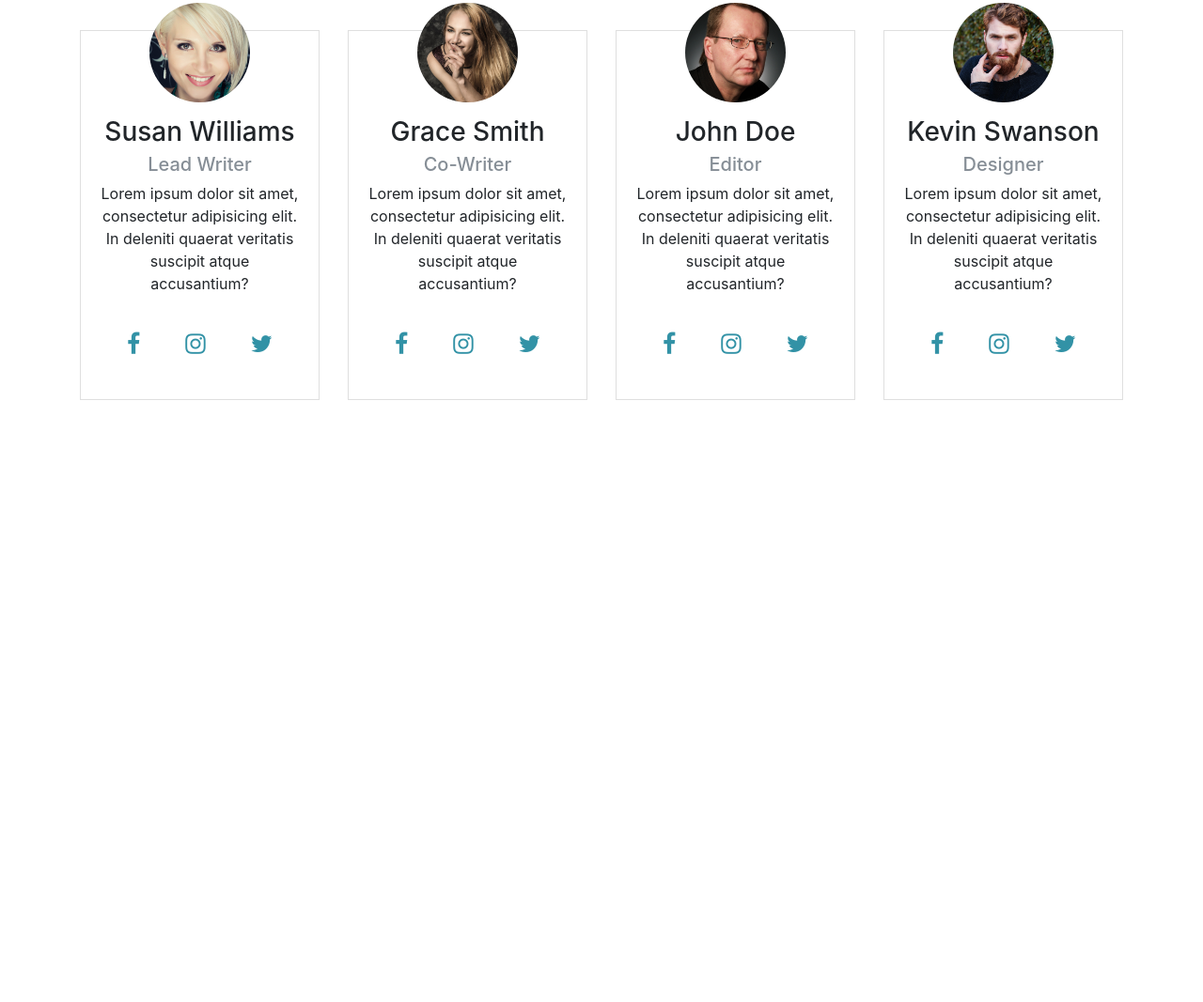
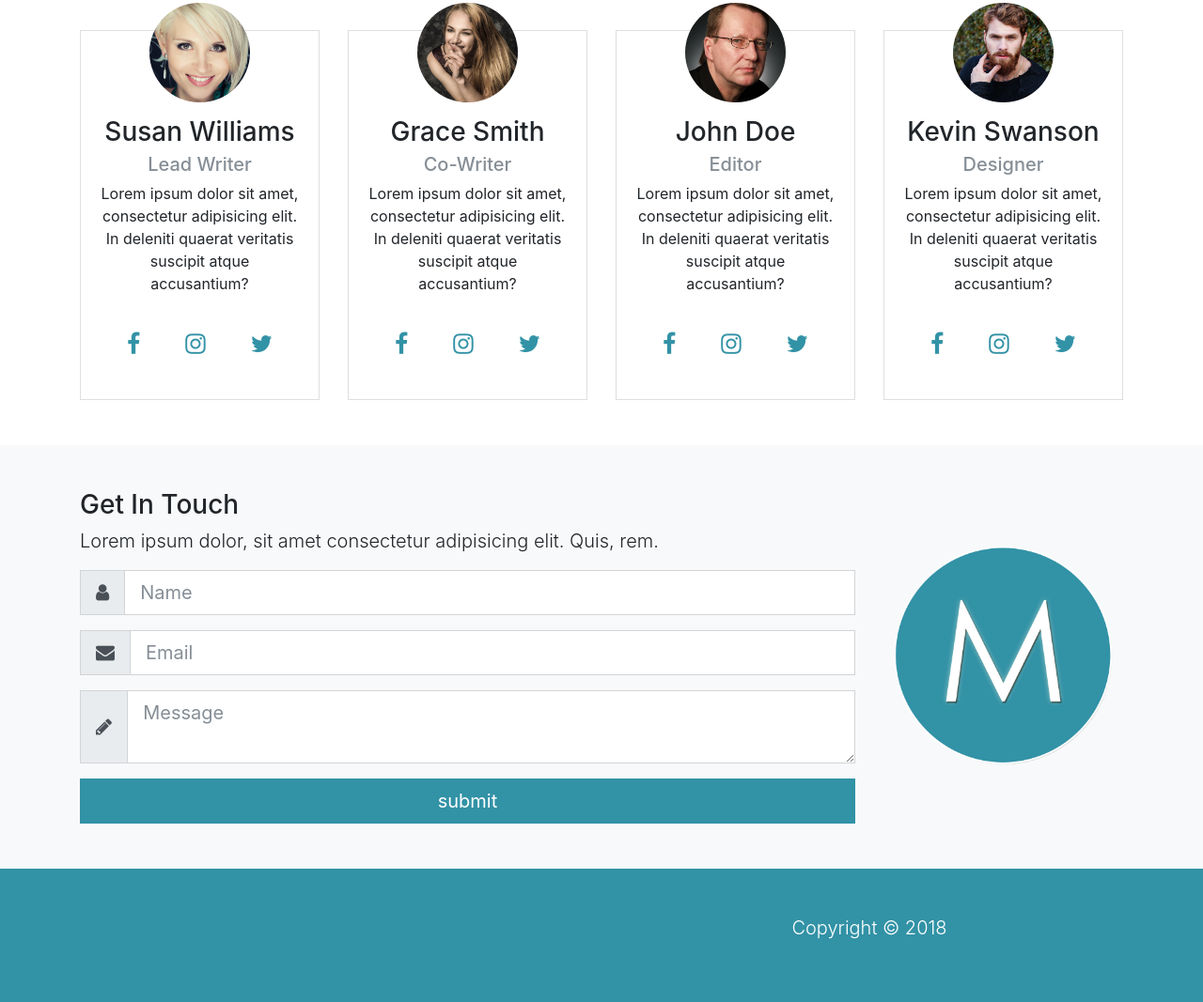
Before and after one commit to kjmitchelljr/mizuxe, a website: page src/index.html in a window 1280 px wide. Shown: the part 1927-2994 px from the top of the page at 94% size. Before the commit the page ends 2401 px from the top, so only its background shows below. Drawn offline with Linux system fonts and the light colour scheme.

Commit message:
Added contact and footer section

```diff
--- a/src/index.html
+++ b/src/index.html
@@ -282,6 +282,53 @@
     </div>
   </section>
 
+  <!--CONTACT-->
+  <section id="contact" class="bg-light py-5">
+    <div class="container">
+      <div class="row">
+        <div class="col-lg-9">
+          <h3>Get In Touch</h3>
+          <p class="lead">Lorem ipsum dolor, sit amet consectetur adipisicing elit. Quis, rem.</p>
+          <form>
+            <div class="form-group">
+              <div class="input-group input-group-lg">
+                <span class="input-group-addon"><i class="fa fa-user"></i></span>
+                <input type="text" class="form-control" placeholder="Name">
+              </div>
+            </div>
+            <div class="form-group">
+              <div class="input-group input-group-lg">
+                <span class="input-group-addon"><i class="fa fa-envelope"></i></span>
+                <input type="email" class="form-control" placeholder="Email">
+              </div>
+            </div>
+            <div class="form-group">
+              <div class="input-group input-group-lg">
+                <span class="input-group-addon"><i class="fa fa-pencil"></i></span>
+                <textarea type="text" class="form-control" placeholder="Message" row="5"></textarea>
+              </div>
+            </div>
+            <input type="submit" value="submit" class="btn btn-primary btn-block btn-lg">
+          </form>
+        </div>
+        <div class="col-lg-3 align-self-center">
+          <img src="img/mlogo.png" alt="" class="img-fluid">
+        </div>
+      </div>
+    </div>
+  </section>
+
+  <!--FOOTER-->
+  <footer id="main-footer" class="py-5 bg-primary text-white">
+    <div class="container">
+      <div class="row text-center">
+        <div class="col-md-6 ml-auto">
+          <p class="lead">Copyright &copy; 2018</p>
+        </div>
+      </div>
+    </div>
+  </footer>
+
   <script src="js/jquery.min.js"></script>
   <script src="js/popper.min.js"></script>
   <script src="js/bootstrap.min.js"></script>
```
